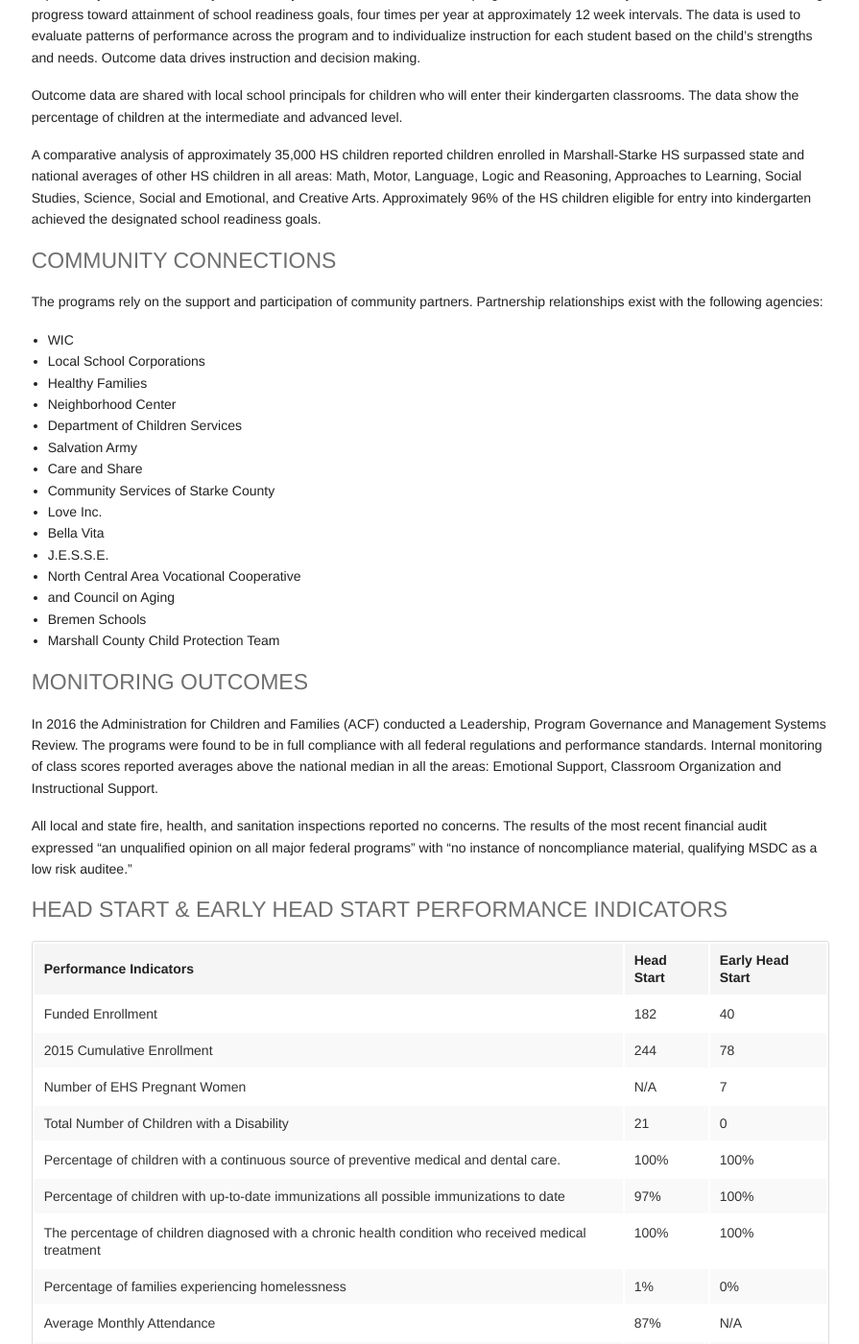
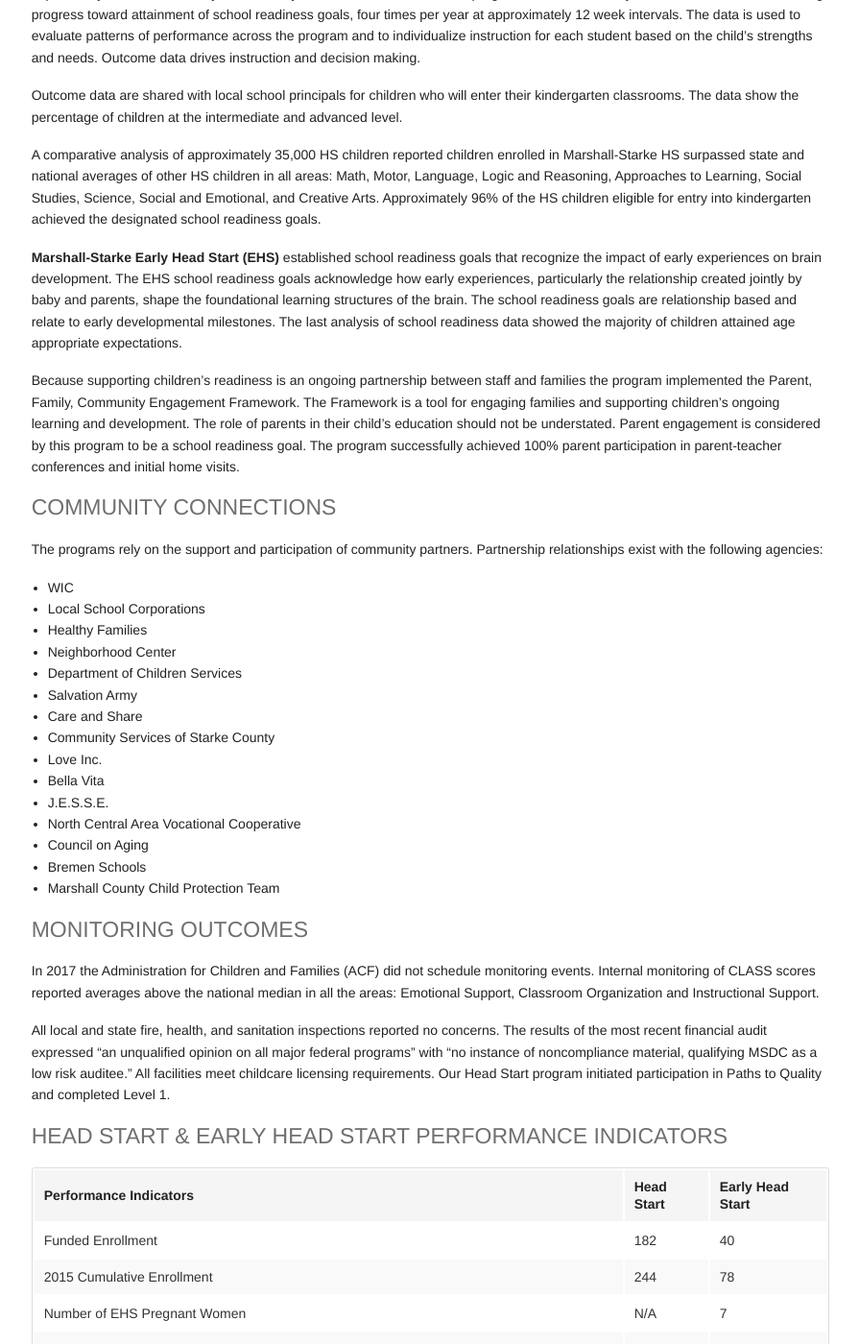
Before and after one commit to leviwilson/marshall-starke.org, a Jekyll site: the page built from report/children.md, in a window 1280 px wide and 1400 px high, scrolled down 958 px. Shown: the whole window at 96% size, without its empty margins (259-1154 px from the left). Built offline with Jekyll 4.4.1, drawn with Linux system fonts in a browser that asks for light colours; nearby versions of some CDN libraries.

Commit message:
update more stuff on the children page

```diff
--- a/report/children.md
+++ b/report/children.md
@@ -33,6 +33,10 @@ Outcome data are shared with local school principals for children who will enter
 
 A comparative analysis of approximately 35,000 HS children reported children enrolled in Marshall-Starke HS surpassed state and national averages of other HS children in all areas: Math, Motor, Language, Logic and Reasoning, Approaches to Learning, Social Studies, Science, Social and Emotional, and Creative Arts. Approximately 96% of the HS children eligible for entry into kindergarten achieved the designated school readiness goals.
 
+**Marshall-Starke Early Head Start (EHS)** established school readiness goals that recognize the impact of early experiences on brain development. The EHS school readiness goals acknowledge how early experiences, particularly the relationship created jointly by baby and parents, shape the foundational learning structures of the brain. The school readiness goals are relationship based and relate to early developmental milestones. The last analysis of school readiness data showed the majority of children attained age appropriate expectations.
+
+Because supporting children's readiness is an ongoing partnership between staff and families the program implemented the Parent, Family, Community Engagement Framework. The Framework is a tool for engaging families and supporting children's ongoing learning and development. The role of parents in their child's education should not be understated. Parent engagement is considered by this program to be a school readiness goal. The program successfully achieved 100% parent participation in parent-teacher conferences and initial home visits.
+
 <h4 class="subheader" id="connections">COMMUNITY CONNECTIONS</h4>
 The programs rely on the support and participation of community partners. Partnership relationships exist with the following agencies:
 
@@ -48,14 +52,14 @@ The programs rely on the support and participation of community partners. Partne
 * Bella Vita
 * J.E.S.S.E.
 * North Central Area Vocational Cooperative
-* and Council on Aging
+* Council on Aging
 * Bremen Schools
 * Marshall County Child Protection Team
 
 <h4 class="subheader" id="outcomes">MONITORING OUTCOMES</h4>
-In 2016 the Administration for Children and Families (ACF) conducted a Leadership, Program Governance and Management Systems Review. The programs were found to be in full compliance with all federal regulations and performance standards. Internal monitoring of class scores reported averages above the national median in all the areas: Emotional Support, Classroom Organization and Instructional Support.
+In 2017 the Administration for Children and Families (ACF) did not schedule monitoring events. Internal monitoring of CLASS scores reported averages above the national median in all the areas: Emotional Support, Classroom Organization and Instructional Support.
 
-All local and state fire, health, and sanitation inspections reported no concerns. The results of the most recent financial audit expressed "an unqualified opinion on all major federal programs" with "no instance of noncompliance material, qualifying MSDC as a low risk auditee."
+All local and state fire, health, and sanitation inspections reported no concerns. The results of the most recent financial audit expressed "an unqualified opinion on all major federal programs" with "no instance of noncompliance material, qualifying MSDC as a low risk auditee." All facilities meet childcare licensing requirements. Our Head Start program initiated participation in Paths to Quality and completed Level 1.
 
 <h4 class="subheader" id="performance">HEAD START &amp; EARLY HEAD START PERFORMANCE INDICATORS</h4>
 
```
